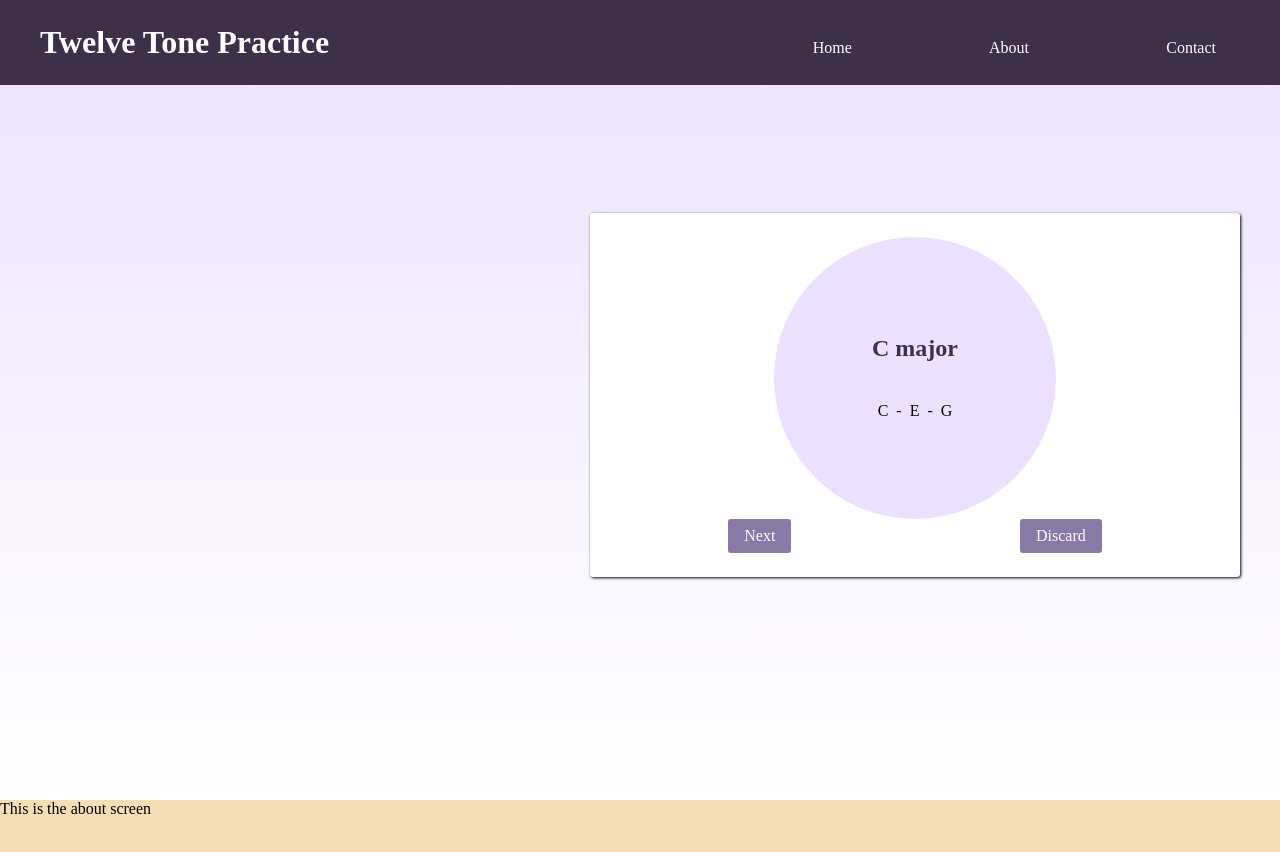
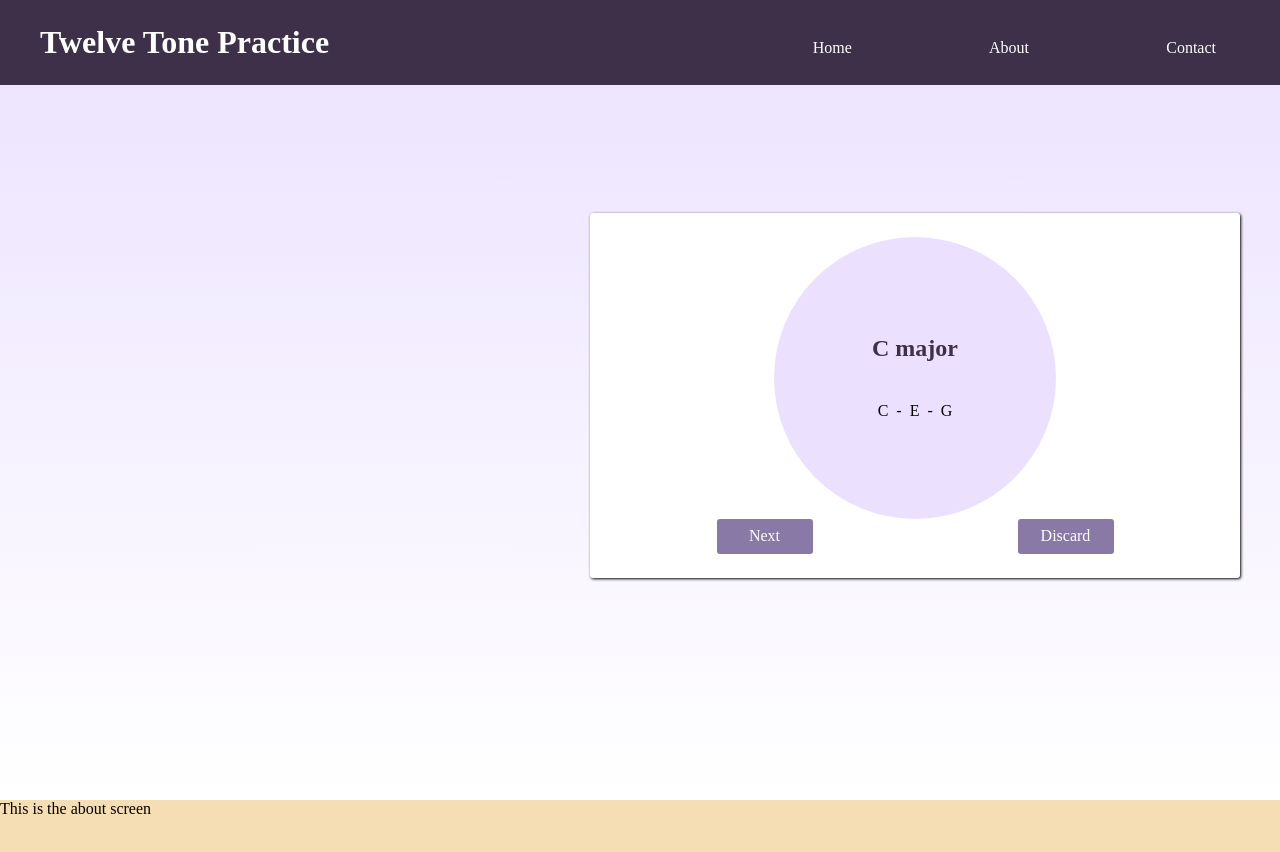
Before and after one commit to TL-Garcia/ttp_app, a React (Create React App) app: page / in a window 1280 px wide. Shown: the top 852 px of the page. Built offline with nearby package versions, Linux system fonts and the light colour scheme.

Commit message:
fix: Set Button size through width & height

```diff
--- a/src/components/utilities/Button/Button.scss
+++ b/src/components/utilities/Button/Button.scss
@@ -4,7 +4,8 @@
     border-radius: var(--base-radius);
     box-shadow: var(--base-shadow);
     color: white;
-    padding: 0.5em 1em;
+    height: 2.2em;
+    width: 6em;
 
     &:active {
         transform: scale(0.7);
```
Also changed, not shown: 2 other files (tests, documents, lock files or other folders).
